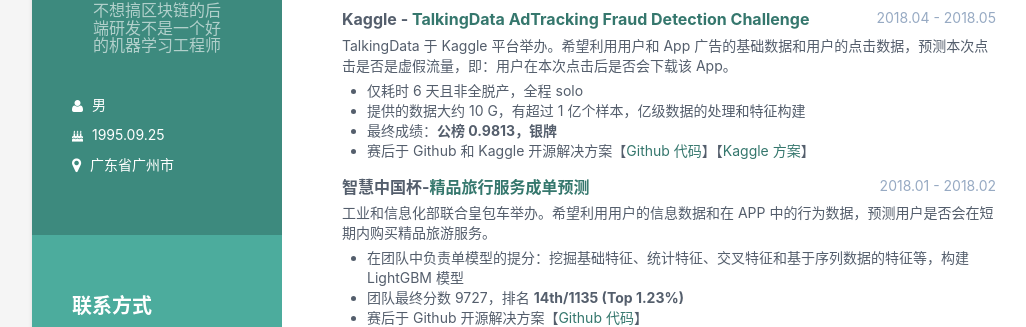
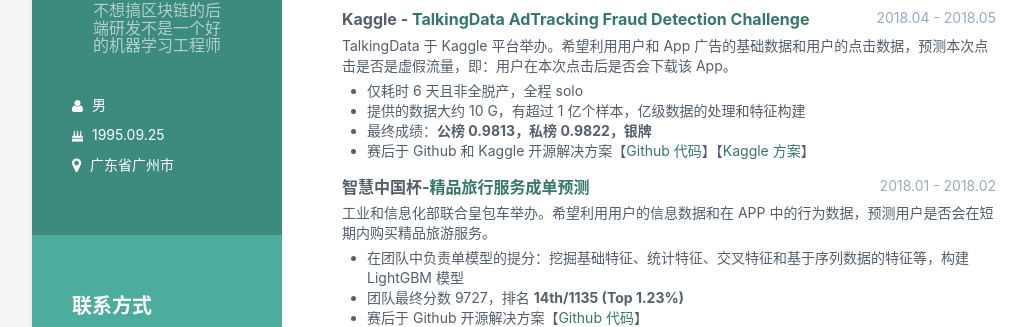
Before and after one commit to ShawnyXiao/Resume, a Jekyll site: the page built from index.html, in a window 1280 px wide and 900 px high. Shown: the part 353-680 px from the top of the window, without its empty margins (96-1122 px from the left). Built offline with Jekyll 4.4.1, drawn with Linux system fonts in a browser that asks for light colours.

Commit message:
Update projects

```diff
--- a/_data/projects.yml
+++ b/_data/projects.yml
@@ -5,7 +5,7 @@
   descriptions:
   - description: 仅耗时 6 天且非全脱产，全程 solo
   - description: 提供的数据大约 10 G，有超过 1 亿个样本，亿级数据的处理和特征构建
-  - description: 最终成绩：<b>公榜 0.9813，银牌</b>
+  - description: 最终成绩：<b>公榜 0.9813，私榜 0.9822，银牌</b>
   - description: 赛后于 Github 和 Kaggle 开源解决方案【<a target="_blank" href="https://github.com/ShawnyXiao/2018-Kaggle-AdTrackingFraud">Github 代码</a>】【<a target="_blank" href="https://www.kaggle.com/c/talkingdata-adtracking-fraud-detection/discussion/57971">Kaggle 方案</a>】
 - project:
   title: 智慧中国杯-<a target="_blank" href="http://www.dcjingsai.com/common/cmpt/%E7%B2%BE%E5%93%81%E6%97%85%E8%A1%8C%E6%9C%8D%E5%8A%A1%E6%88%90%E5%8D%95%E9%A2%84%E6%B5%8B_%E7%AB%9E%E8%B5%9B%E4%BF%A1%E6%81%AF.html">精品旅行服务成单预测</a>
```
